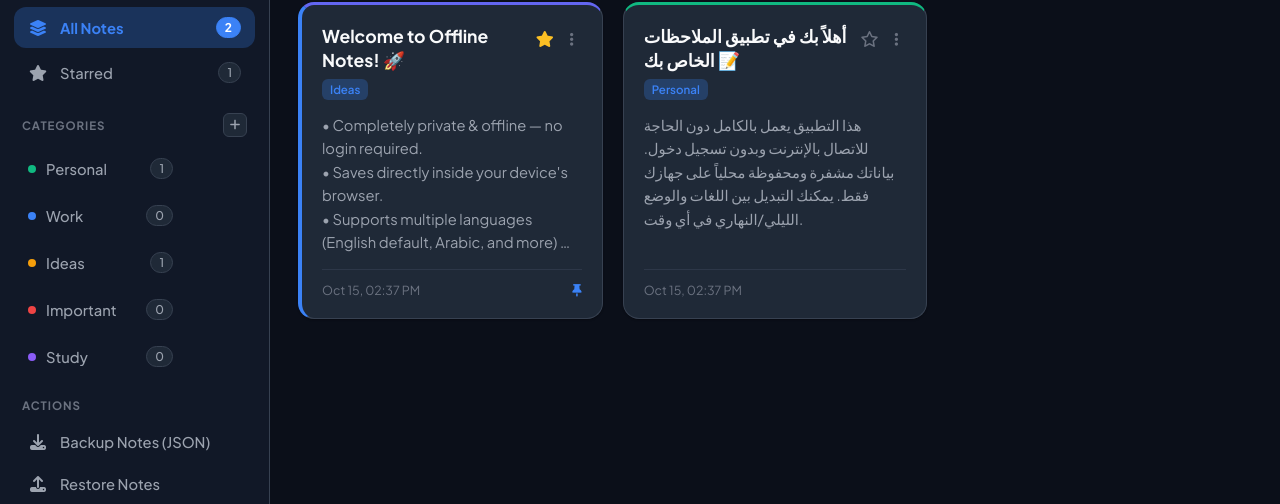
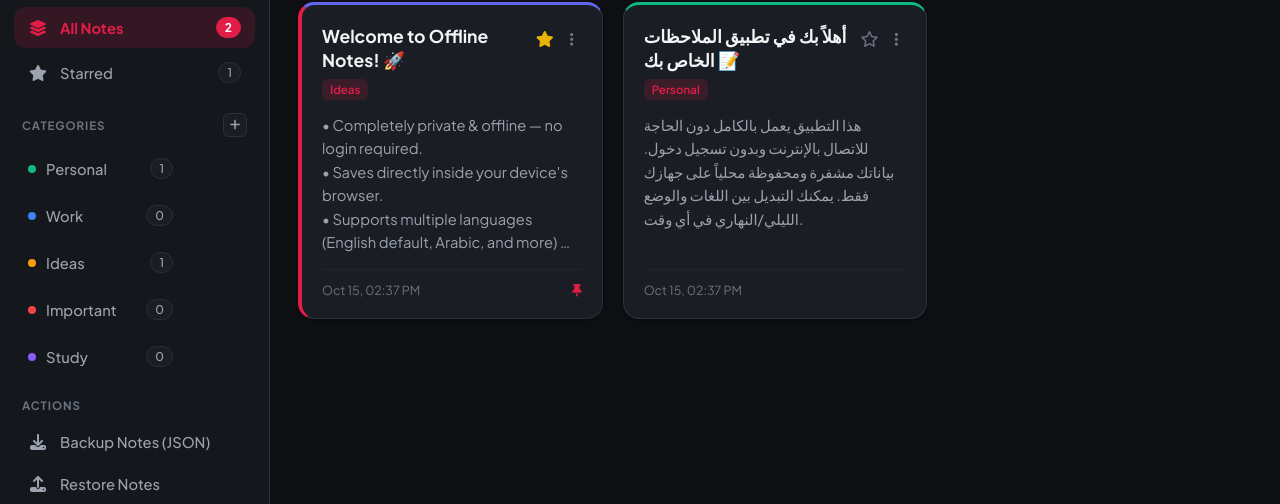
Before and after one commit to hamza-gamal/note, a plain HTML site: page index.html in a window 1280 px wide. Shown: the part 176-680 px from the top of the page. Drawn offline with Linux system fonts and the light colour scheme.

Commit message:
Update design: sleek dark/white monochrome with casual red accents

```diff
--- a/style.css
+++ b/style.css
@@ -8,32 +8,33 @@
   --font-en: 'Plus Jakarta Sans', system-ui, -apple-system, sans-serif;
   --font-ar: 'Cairo', system-ui, -apple-system, sans-serif;
 
-  /* Color System - Dark Default */
-  --bg-main: #0b0f19;
-  --bg-sidebar: #111827;
-  --bg-topbar: rgba(17, 24, 39, 0.85);
-  --card-bg: #1f2937;
-  --card-hover: #283548;
-  --border-color: #374151;
-  --border-light: #2d3748;
+  /* Color System - Dark Default (Clean Black, Graphite & Slate) */
+  --bg-main: #0d0f12;
+  --bg-sidebar: #14171c;
+  --bg-topbar: rgba(20, 23, 28, 0.88);
+  --card-bg: #1a1e24;
+  --card-hover: #222730;
+  --border-color: #2a303c;
+  --border-light: #20252e;
 
-  --text-main: #f9fafb;
+  --text-main: #f3f4f6;
   --text-muted: #9ca3af;
   --text-subtle: #6b7280;
 
-  --primary: #3b82f6;
-  --primary-hover: #2563eb;
-  --primary-glow: rgba(59, 130, 246, 0.25);
+  /* Primary Accent: Sophisticated Casual Red */
+  --primary: #e11d48;
+  --primary-hover: #be123c;
+  --primary-glow: rgba(225, 29, 72, 0.16);
 
-  --accent-star: #fbbf24;
-  --accent-pin: #f43f5e;
+  --accent-star: #eab308;
+  --accent-pin: #e11d48;
   --danger: #ef4444;
   --danger-hover: #dc2626;
-  --success: #10b981;
+  --success: #22c55e;
 
-  --shadow-sm: 0 1px 2px rgba(0, 0, 0, 0.3);
-  --shadow-md: 0 4px 6px -1px rgba(0, 0, 0, 0.4), 0 2px 4px -1px rgba(0, 0, 0, 0.3);
-  --shadow-lg: 0 10px 15px -3px rgba(0, 0, 0, 0.5), 0 4px 6px -2px rgba(0, 0, 0, 0.4);
+  --shadow-sm: 0 1px 3px rgba(0, 0, 0, 0.4);
+  --shadow-md: 0 4px 8px -1px rgba(0, 0, 0, 0.5);
+  --shadow-lg: 0 12px 24px -4px rgba(0, 0, 0, 0.6);
   --radius-sm: 8px;
   --radius-md: 12px;
   --radius-lg: 16px;
@@ -41,30 +42,30 @@
 
   --sidebar-width: 270px;
   --topbar-height: 70px;
-  --transition: all 0.22s ease-in-out;
+  --transition: all 0.2s cubic-bezier(0.16, 1, 0.3, 1);
 }
 
-/* Light Theme Variables */
+/* Light Theme Variables (Clean White, Soft Light Greys, Charcoal) */
 body[data-theme="light"] {
-  --bg-main: #f3f4f6;
+  --bg-main: #f8fafc;
   --bg-sidebar: #ffffff;
-  --bg-topbar: rgba(255, 255, 255, 0.88);
+  --bg-topbar: rgba(255, 255, 255, 0.9);
   --card-bg: #ffffff;
-  --card-hover: #f9fafb;
-  --border-color: #e5e7eb;
-  --border-light: #edf2f7;
+  --card-hover: #f1f5f9;
+  --border-color: #e2e8f0;
+  --border-light: #f1f5f9;
 
-  --text-main: #111827;
-  --text-muted: #4b5563;
-  --text-subtle: #9ca3af;
+  --text-main: #0f172a;
+  --text-muted: #475569;
+  --text-subtle: #94a3b8;
 
-  --primary: #2563eb;
-  --primary-hover: #1d4ed8;
-  --primary-glow: rgba(37, 99, 235, 0.18);
+  --primary: #e11d48;
+  --primary-hover: #be123c;
+  --primary-glow: rgba(225, 29, 72, 0.12);
 
-  --shadow-sm: 0 1px 3px rgba(0, 0, 0, 0.06);
-  --shadow-md: 0 4px 6px -1px rgba(0, 0, 0, 0.08);
-  --shadow-lg: 0 10px 20px -3px rgba(0, 0, 0, 0.12);
+  --shadow-sm: 0 1px 2px rgba(0, 0, 0, 0.05);
+  --shadow-md: 0 4px 6px -1px rgba(0, 0, 0, 0.06);
+  --shadow-lg: 0 10px 15px -3px rgba(0, 0, 0, 0.08);
 }
 
 /* Custom Theme-aware Scrollbars */
```
